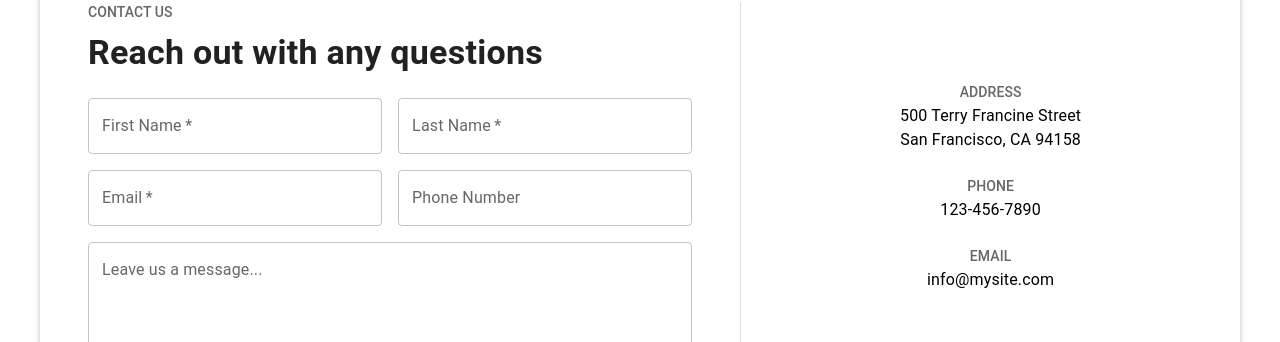
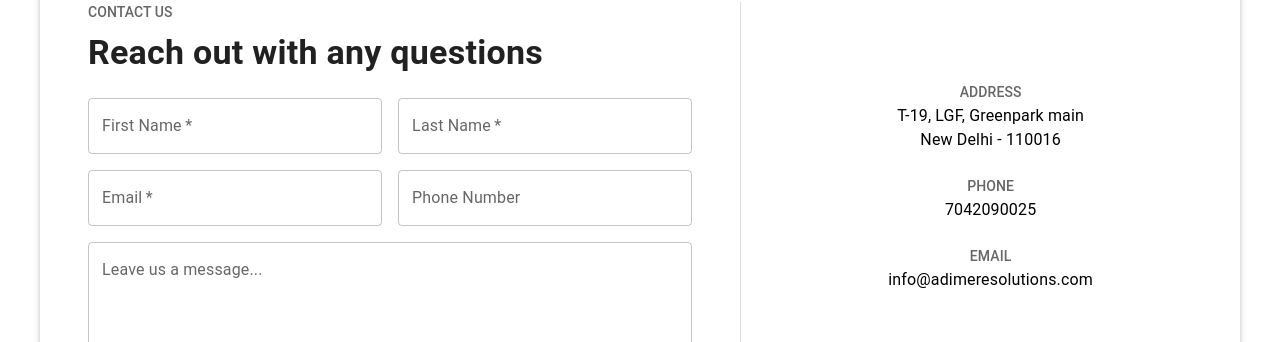
Before and after one commit to UTSAVsarkar/axiominternational, a React (Create React App) app: page / in a window 1280 px wide. Shown: the part 3556-3898 px from the top of the page. Built offline with nearby package versions, Linux system fonts and the light colour scheme; some icons are missing.

Commit message:
updated contacts

```diff
--- a/src/Pages/Contact/Contact.tsx
+++ b/src/Pages/Contact/Contact.tsx
@@ -155,22 +155,22 @@ const Contact = () => {
                             <Typography variant="subtitle2" color="text.secondary" fontWeight={500}>
                                 ADDRESS
                             </Typography>
-                            <Typography>500 Terry Francine Street</Typography>
-                            <Typography>San Francisco, CA 94158</Typography>
+                            <Typography>T-19, LGF, Greenpark main</Typography>
+                            <Typography>New Delhi - 110016</Typography>
                         </Box>
 
                         <Box mb={3} textAlign="center">
                             <Typography variant="subtitle2" color="text.secondary" fontWeight={500}>
                                 PHONE
                             </Typography>
-                            <Typography>123-456-7890</Typography>
+                            <Typography>7042090025</Typography>
                         </Box>
 
                         <Box mb={3} textAlign="center">
                             <Typography variant="subtitle2" color="text.secondary" fontWeight={500}>
                                 EMAIL
                             </Typography>
-                            <Typography>info@mysite.com</Typography>
+                            <Typography>info@adimeresolutions.com</Typography>
                         </Box>
 
                         <Box display="flex" gap={2} justifyContent="center">
```
